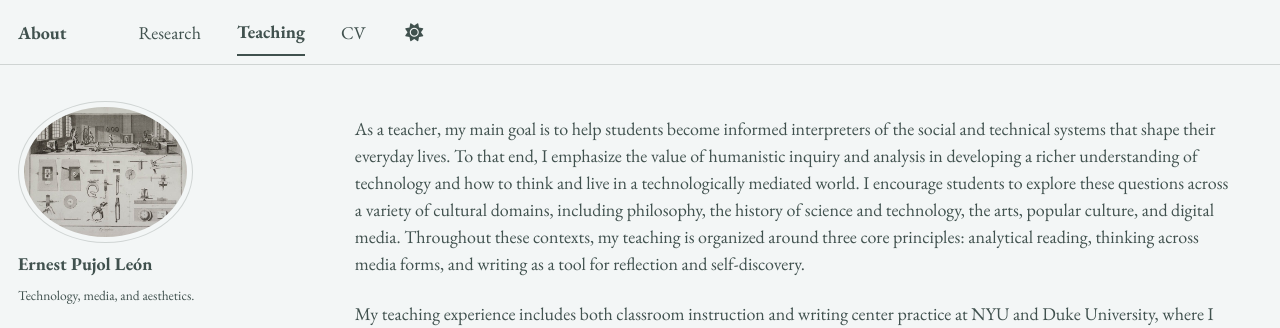
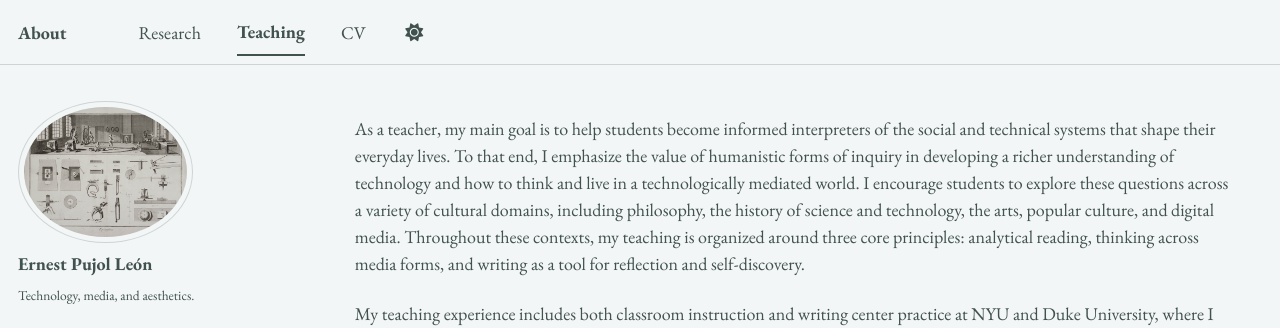
Before and after one commit to epujol90/epujol90.github.io, a Jekyll site: the page built from _pages/teaching.md, in a window 1280 px wide and 900 px high. Shown: the top 328 px of the window. Built offline with Jekyll 4.4.1, drawn with Linux system fonts in a browser that asks for light colours; some web fonts are replaced; a script bundle is joined from its source files by our own code; library files that are not in the unit come from our copies.

Commit message:
Update teaching.md

```diff
--- a/_pages/teaching.md
+++ b/_pages/teaching.md
@@ -5,7 +5,7 @@ permalink: /teaching/
 author_profile: true
 ---
 
-As a teacher, my main goal is to help students become informed interpreters of the social and technical systems that shape their everyday lives. To that end, I emphasize the value of humanistic inquiry and analysis in developing a richer understanding of technology and how to think and live in a technologically mediated world. I encourage students to explore these questions across a variety of cultural domains, including philosophy, the history of science and technology, the arts, popular culture, and digital media. Throughout these contexts, my teaching is organized around three core principles: analytical reading, thinking across media forms, and writing as a tool for reflection and self-discovery.
+As a teacher, my main goal is to help students become informed interpreters of the social and technical systems that shape their everyday lives. To that end, I emphasize the value of humanistic forms of inquiry in developing a richer understanding of technology and how to think and live in a technologically mediated world. I encourage students to explore these questions across a variety of cultural domains, including philosophy, the history of science and technology, the arts, popular culture, and digital media. Throughout these contexts, my teaching is organized around three core principles: analytical reading, thinking across media forms, and writing as a tool for reflection and self-discovery.
 
 My teaching experience includes both classroom instruction and writing center practice at NYU and Duke University, where I earned two certificates in college teaching and writing pedagogy. I also designed and taught several undergraduate courses on media studies, philosophy of technology, and critical theory. My teaching received consistently strong evaluations and a teaching award recognizing me among the top 5% of Duke instructors in the humanities. In addition to this classroom experience, I have completed specialized training in digital and distance education through a Bass Digital Education Fellowship, which allowed me to collaborate with Duke Learning Innovation and the Center for Computational Thinking in the design of a self-paced online course in data science and R.
 
```
